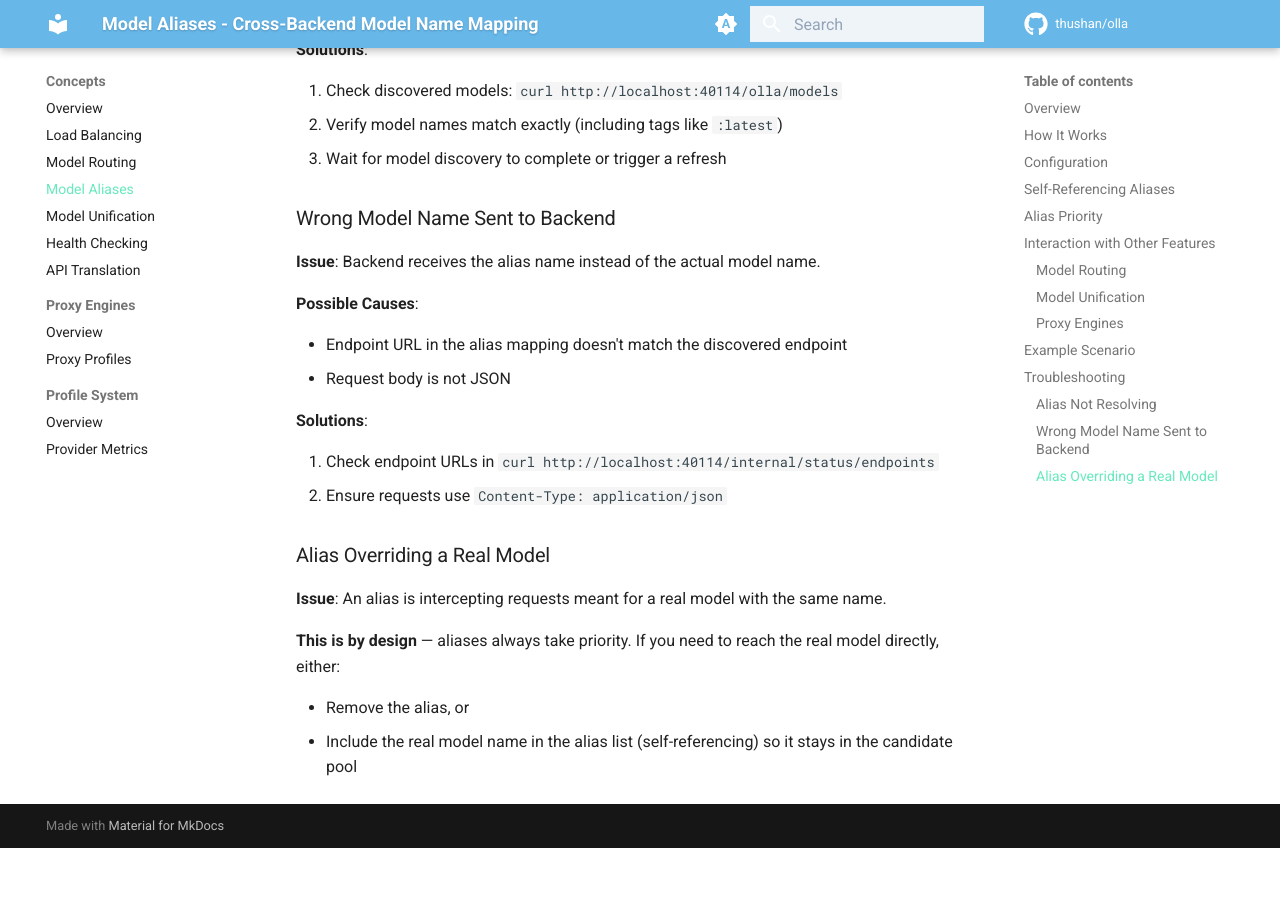
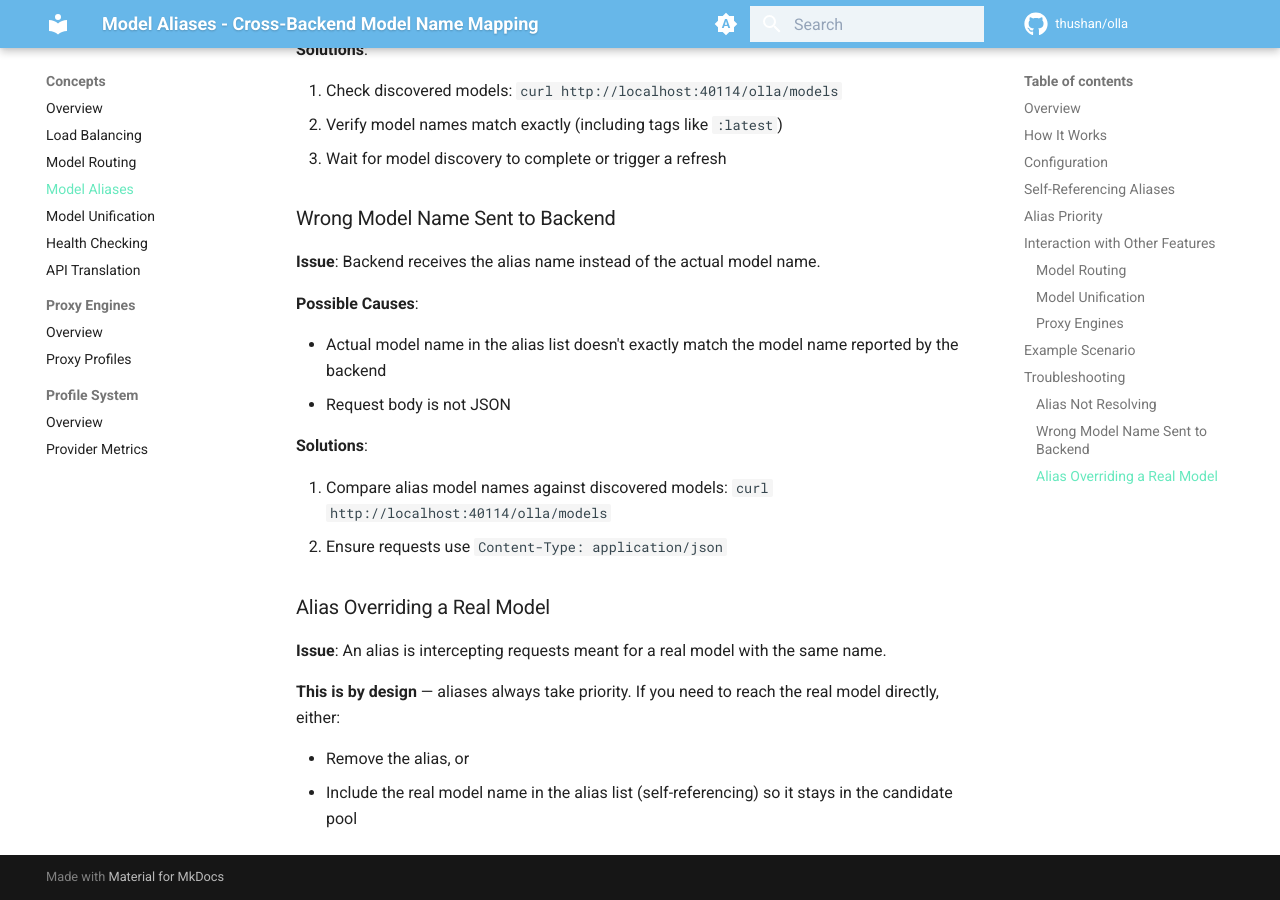
Before and after one commit to leo-3889/olla, an MkDocs documentation site: the page built from docs/content/concepts/model-aliases.md, in a window 1280 px wide and 900 px high, scrolled down 4591 px. Built offline with MkDocs 1.6.1 and Material for MkDocs 9.7.7, drawn with Linux system fonts in a browser that asks for light colours; emoji names are drawn with the system emoji font; comment, search, counter and statistics services are not loaded; before the commit the page ends 5439 px from its top, so only the background shows below that.

````diff
--- a/docs/content/concepts/model-aliases.md
+++ b/docs/content/concepts/model-aliases.md
@@ -37,7 +37,7 @@ Without aliases, a client request for `llama3.1:8b` would only match the Ollama
 
 When a request arrives with a model name that matches a configured alias:
 
-```
+```text
 Client request: "model": "my-llama"
          │
          ▼
@@ -193,12 +193,12 @@ A request for `"model": "llama3"` will:
 
 **Possible Causes**:
 
-- Endpoint URL in the alias mapping doesn't match the discovered endpoint
+- Actual model name in the alias list doesn't exactly match the model name reported by the backend
 - Request body is not JSON
 
 **Solutions**:
 
-1. Check endpoint URLs in `curl http://localhost:40114/internal/status/endpoints`
+1. Compare alias model names against discovered models: `curl http://localhost:40114/olla/models`
 2. Ensure requests use `Content-Type: application/json`
 
 ### Alias Overriding a Real Model
````
